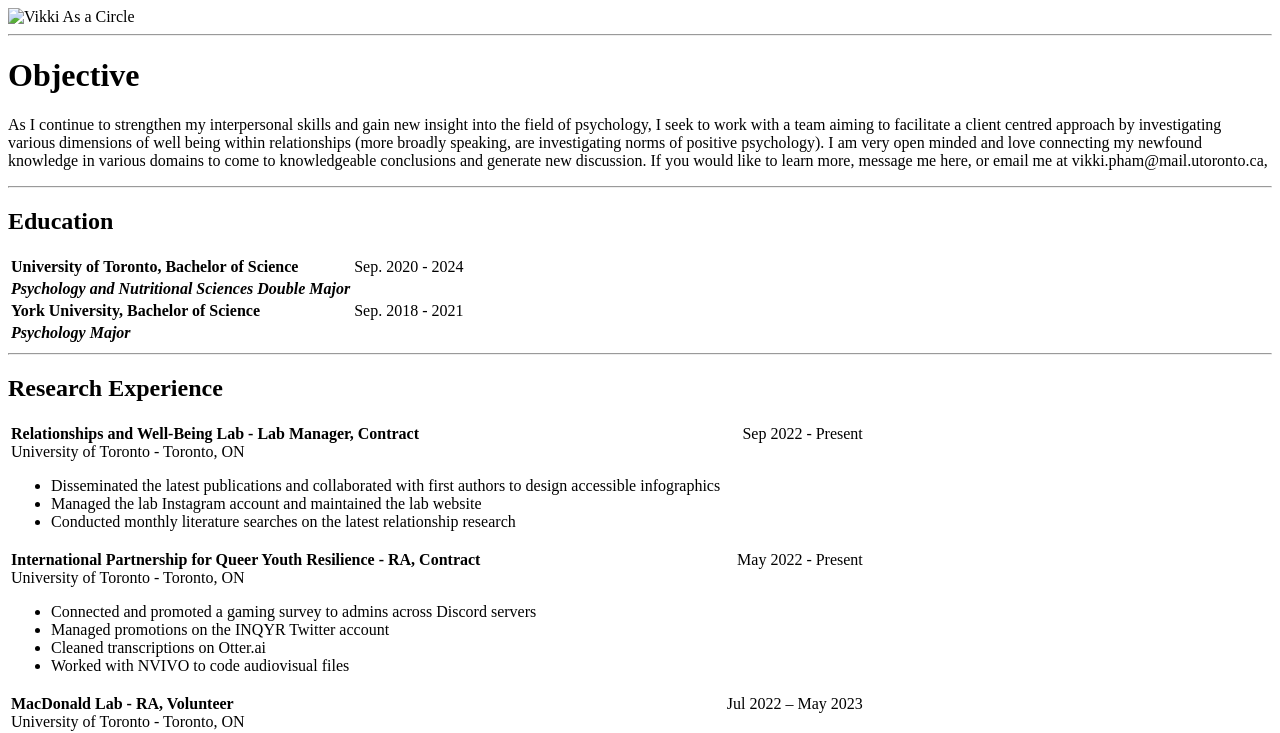
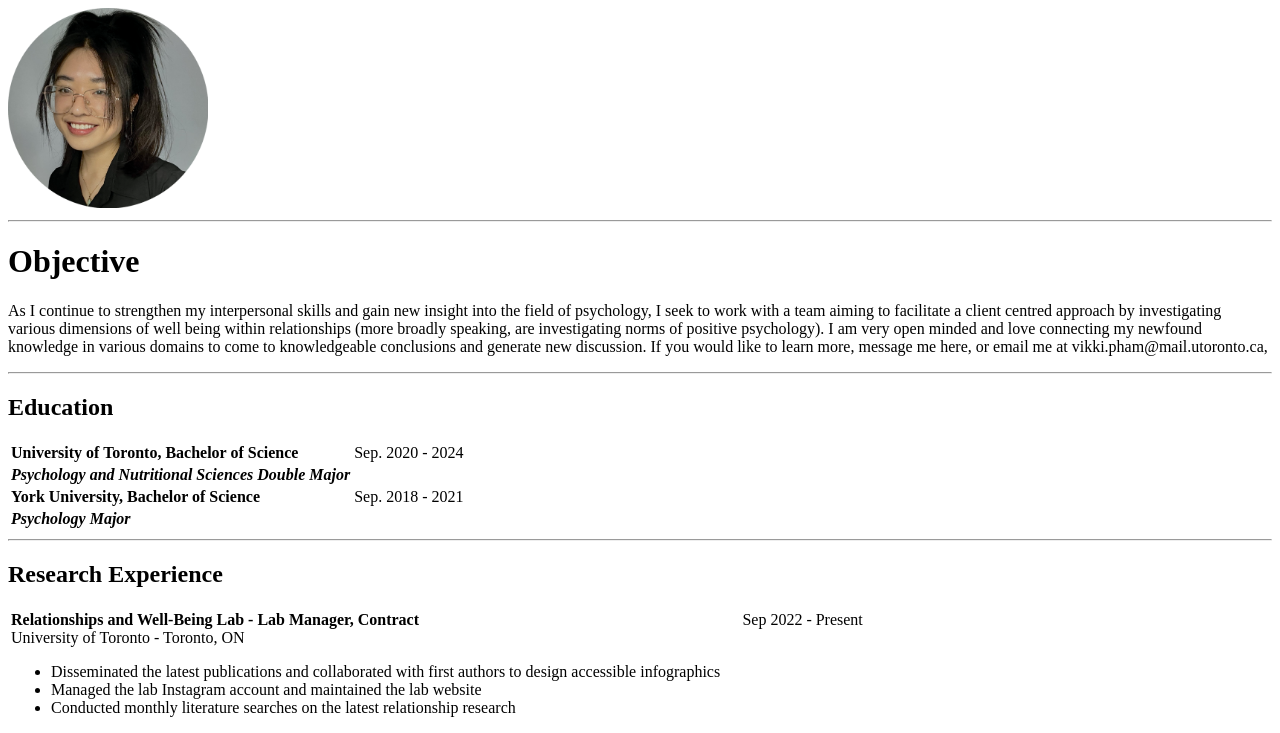
Before and after one commit to vikkipham/Portfolio.html, a plain HTML site: page index.html in a window 1280 px wide. Shown: the top 733 px of the page. Drawn offline with Linux system fonts and the light colour scheme.

Commit message:
changes path for image source

```diff
--- a/index.html
+++ b/index.html
@@ -5,7 +5,7 @@
     <title>My Curriculum Vitae</title>
 </head>
 <body>
-    <img src="./images/VikkiasACircle.png" Alt="Vikki As a Circle" height=200/>
+    <img src="./assets/VikkiasACircle.png" Alt="Vikki As a Circle" height=200/>
     <hr>
     <h1>Objective</h1>
     <p>
```
